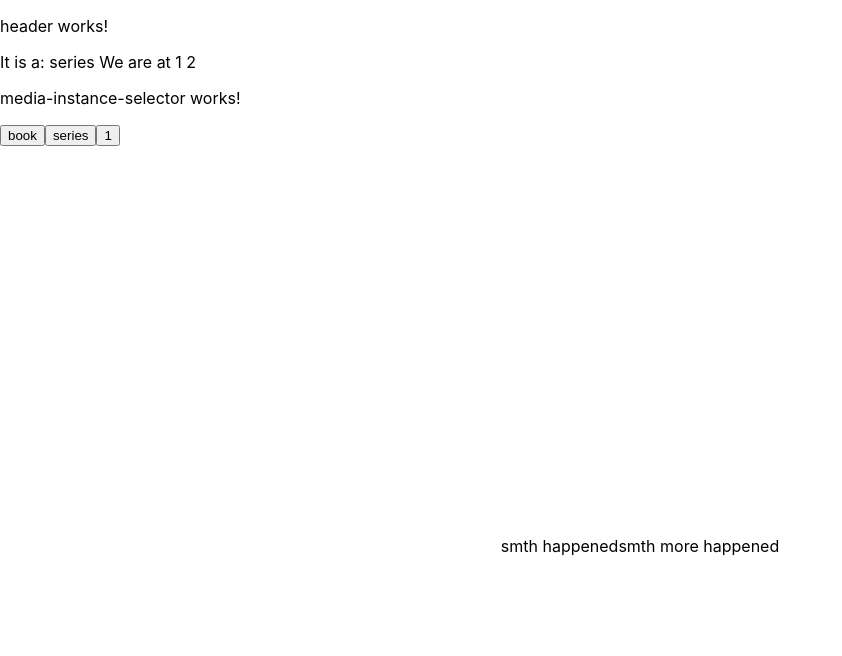
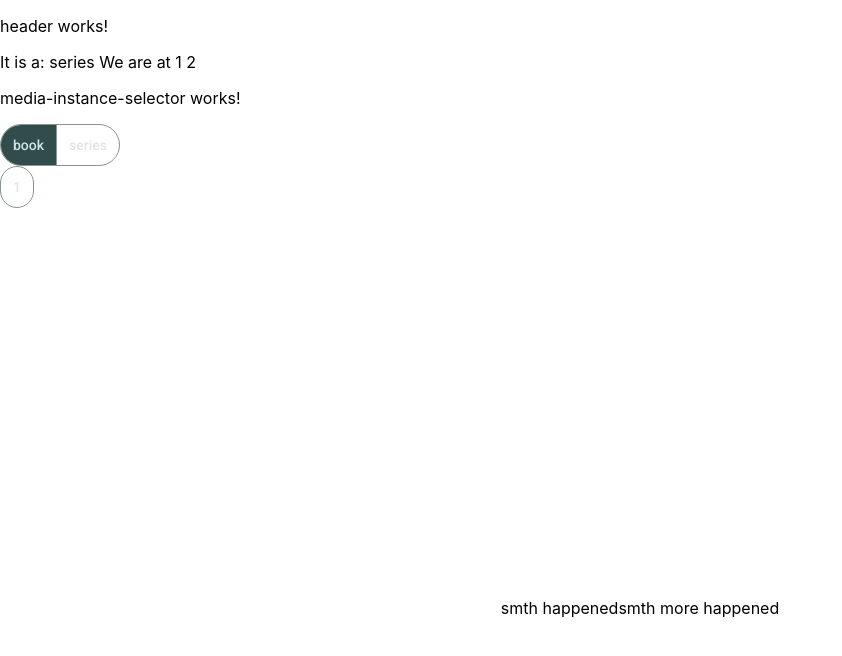
Before and after one commit to RealSlimKlewus/unspoiled, an Angular app: page / in a window 1280 px wide. Both pictures are taken after a click on the radio button "book". Shown: the top 656 px of the page, without its empty margins (0-842 px from the left). Built offline with nearby package versions, Linux system fonts and the light colour scheme.

Commit message:
Using angular material for toggle buttons

```diff
--- a/src/app/mediaInstance/media-instance-selector/media-instance-selector.component.html
+++ b/src/app/mediaInstance/media-instance-selector/media-instance-selector.component.html
@@ -1,18 +1,39 @@
 <p>media-instance-selector works!</p>
 
+<div class="mediumSelectContainer">
+
+    <mat-button-toggle-group
+      name="favoriteColor"
+      aria-label="Favorite Color"
+      [hideSingleSelectionIndicator]="true"
+    >
       @for (item of data; track $index) {
-  <button type="button" (click)="selectMedium(item.medium)">{{item.medium}}</button>
+          <mat-button-toggle  (click)="selectMedium(item.medium)" [value]="item.medium">{{item.medium}}</mat-button-toggle>
       }
+    </mat-button-toggle-group>
+</div>
 
 @if (seasonBookList()) {
+  <div class="seasonBookSelectContainer">
+
+    <mat-button-toggle-group
+      name="favoriteColor"
+      aria-label="Favorite Color"
+      [hideSingleSelectionIndicator]="true"
+    >
       @for (item of seasonBookList(); track $index) {
-    <button type="button" (click)="selectSeasonBook(item.id)">{{item.number}}</button>
+          <mat-button-toggle  (click)="selectSeasonBook(item.id)" [value]="item.id">{{item.number}}</mat-button-toggle>
       }
+    </mat-button-toggle-group>
+  </div>
 }
 
 
 @if (episodeChapterList()) {
+
+  <div class="episodeChapterSelectContainer">
     <mat-slider min="1" [max]="episodeChapterList()!.length" step="1" showTickMarks >
       <input matSliderThumb (change)="selectEpisodeChapter()" [(value)]="selectedEpisodeChapter">
     </mat-slider>
+  </div>
 }
--- a/src/app/mediaInstance/media-instance-selector/media-instance-selector.component.ts
+++ b/src/app/mediaInstance/media-instance-selector/media-instance-selector.component.ts
@@ -1,11 +1,12 @@
 import { Component, computed, inject, signal } from '@angular/core';
 import { MediumType, Series } from '../../models/media/media.model';
 import {MatSliderModule} from '@angular/material/slider';
+import {MatButtonToggleModule} from '@angular/material/button-toggle';
 import { MediaInstanceService } from '../media-instance.service';
 
 @Component({
   selector: 'app-media-instance-selector',
-  imports: [MatSliderModule],
+  imports: [MatSliderModule, MatButtonToggleModule],
   templateUrl: './media-instance-selector.component.html',
   styleUrl: './media-instance-selector.component.css'
 })
```
Lines whose indentation alone changed are shown as unchanged.
